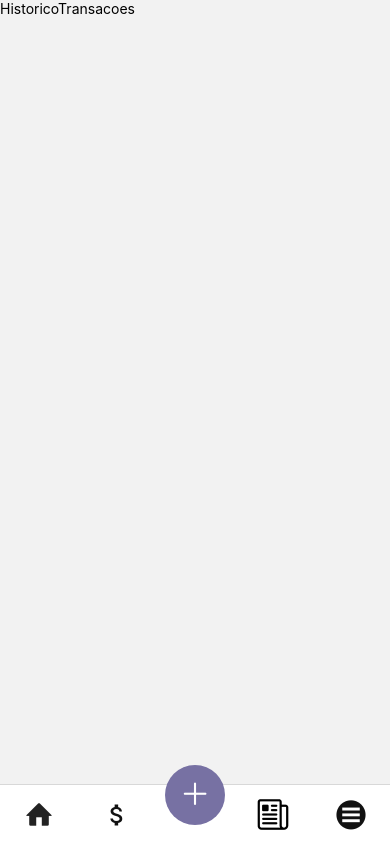
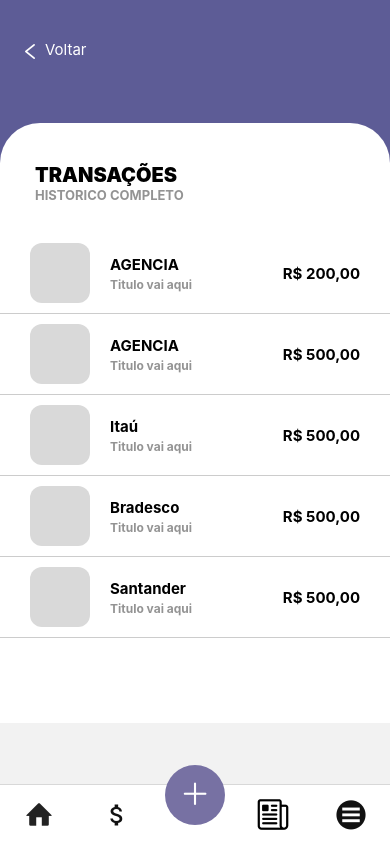
Before and after one commit to KaioViniciusMP/AppReactNativeTcc, a React Native app: screen /HistoricoTransacoes in a window 390 px wide. Built offline with nearby package versions, Linux system fonts and the light colour scheme.

Commit message:
construindo a tela HistoricoTransacoes

```diff
--- a/src/pages/HistoricoTransacoes/index.jsx
+++ b/src/pages/HistoricoTransacoes/index.jsx
@@ -1,11 +1,75 @@
-import { Text } from "react-native";
+import { StyleSheet, Text, View, ScrollView, TouchableOpacity, FlatList, Alert } from 'react-native'
+import AntDesign from '@expo/vector-icons/AntDesign';
 
-export default function HistoricoTransacoes(){
-    return(
-        <>
-        <Text>
-            HistoricoTransacoes
-        </Text>
-        </>
+export default function HistoricoTransacoes() {
+    const data = [
+        { Key: 1, Agencia: 'AGENCIA', Valor: 'R$ 200,00', Descricao: 'Titulo vai aqui' },
+        { Key: 2, Agencia: 'AGENCIA', Valor: 'R$ 500,00', Descricao: 'Titulo vai aqui' },
+        { Key: 3, Agencia: 'Itaú', Valor: 'R$ 500,00', Descricao: 'Titulo vai aqui' },
+        { Key: 4, Agencia: 'Bradesco', Valor: 'R$ 500,00', Descricao: 'Titulo vai aqui' },
+        { Key: 5, Agencia: 'Santander', Valor: 'R$ 500,00', Descricao: 'Titulo vai aqui' },
+    ];
+
+    const ButtonAlert = (key, agencia) =>
+        Alert.alert('Alert Title', `Item pressionado - Key: ${key}, Agência: ${agencia}`, [
+            {
+                text: 'Cancel',
+                onPress: () => console.log('Cancel Pressed'),
+                style: 'cancel',
+            },
+            { text: 'OK', onPress: () => console.log('OK Pressed') },
+        ]);
+
+    const handlePress = (key, agencia) => {
+        ButtonAlert(key, agencia);
+    };
+
+    return (
+        <ScrollView contentContainerStyle={styles.scrollViewContainer}>
+            <View style={{ display: 'flex', flexDirection: 'row', marginLeft: 20, marginTop: 40, marginBottom: 60 }}>
+                <AntDesign name="left" size={20} color="#fff" />
+                <Text style={{ color: '#fff', fontSize: 15, marginLeft: 5 }}>Voltar</Text>
+            </View>
+
+            <View style={styles.containerTwo}>
+                <View style={{ display: 'flex', flexDirection: 'row', justifyContent: 'flex-start' }}>
+                    <Text style={{ fontWeight: "900", fontSize: 20, marginTop: 40, marginLeft: 35 }}>TRANSAÇÕES</Text>
+                </View>
+                <Text style={{ fontSize: 13, fontWeight: "bold", color: '#939393', textAlign: 'left', marginLeft: 35, marginBottom: 30, }}>HISTORICO COMPLETO</Text>
+
+                <FlatList
+                    data={data}
+                    renderItem={({ item }) => (
+                        <TouchableOpacity onPress={() => handlePress(item.Key, item.Agencia)} style={{ alignItems: 'center', display: 'flex', justifyContent: "space-between", flexDirection: "row", padding: 10, borderBottomWidth: 1, borderBottomColor: '#ccc' }}>
+                            <View style={{ display: 'flex', flexDirection: "row", alignItems: 'center' }}>
+                                <View style={{ width: 60, height: 60, backgroundColor: "#D9D9D9", marginLeft: 20, borderRadius: 12 }} />
+
+                                <View style={{ display: 'flex', flexDirection: 'column' }}>
+                                    <Text style={{ fontWeight: 'bold', fontSize: 15, display: 'flex', marginLeft: 20 }}>{item.Agencia}</Text>
+                                    <Text style={{ fontWeight: 'bold', color: '#939393', fontSize: 12, marginLeft: 20, marginTop: 3 }}>{item.Descricao}</Text>
+                                </View>
+                            </View>
+
+                            <Text style={{ fontWeight: 'bold', fontSize: 15, marginRight: 20 }}>{item.Valor}</Text>
+                        </TouchableOpacity>
+                    )}
+                />
+            </View>
+        </ScrollView>
     )
 }
+
+const styles = StyleSheet.create({
+    scrollViewContainer: {
+        justifyContent: 'flex-end',
+        backgroundColor: '#5D5C96', // Cor de fundo do ScrollView
+    },
+    containerTwo: {
+        flexGrow: 1,
+        backgroundColor: '#FFF',
+        flexDirection: 'column',
+        borderTopRightRadius: 40,
+        borderTopLeftRadius: 40,
+        height: 600
+    }
+});
```
